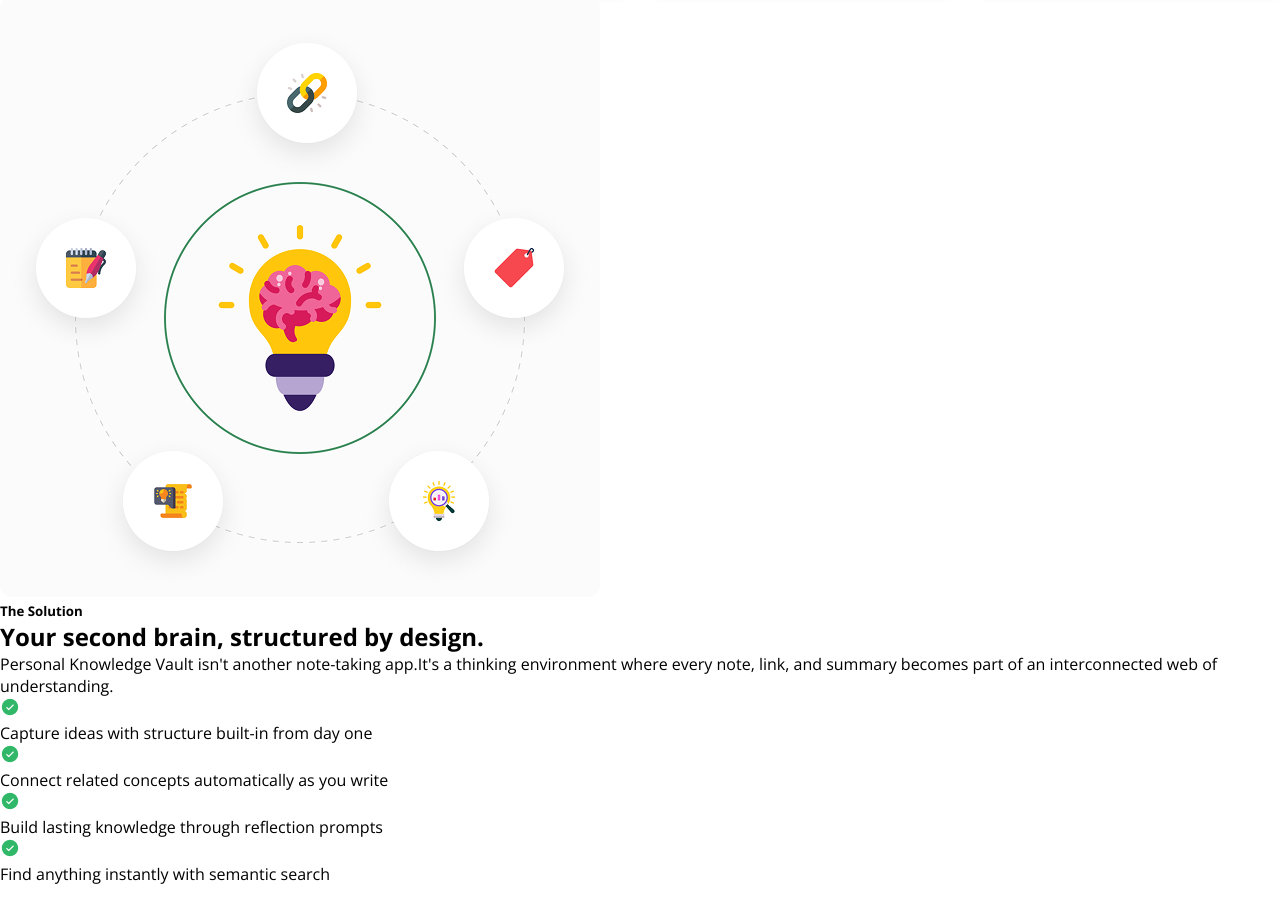
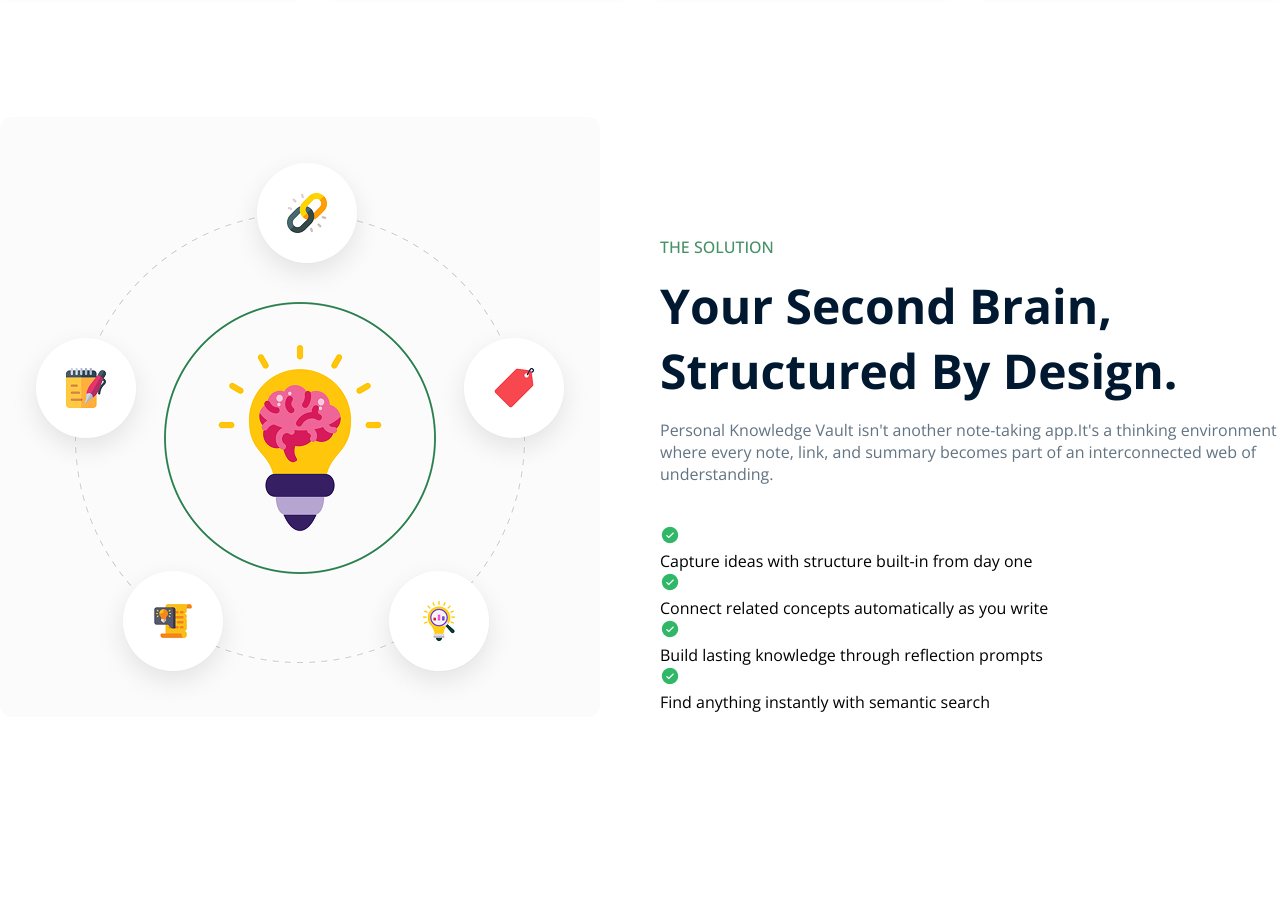
Before and after one commit to FahimIstiaq17/Assignment-01, a plain HTML site: page index.html in a window 1280 px wide. Shown: the part 1306-2229 px from the top of the page. Before the commit the page ends 2191 px from the top, so only its background shows below. Drawn offline with nearby package versions, Linux system fonts and the light colour scheme.

Commit message:
add solution section

```diff
--- a/index.html
+++ b/index.html
@@ -107,9 +107,11 @@
           <div class="knowledge-png">
             <img src="./assets/knowledge.png" alt="" />
           </div>
+          <div class="sol-details">
             <div class="sol-head">
-            <h5>The Solution</h5>
-            <h2>Your second brain, structured by design.</h2>
+              <h5>THE SOLUTION</h5>
+              <h2>Your Second Brain, <br>
+                Structured By Design.</h2>
               <p>Personal Knowledge Vault isn't another note-taking app.It's a thinking environment where every note, link, and summary becomes part of an interconnected web of understanding.</p>
             </div>
             <div class="list">
@@ -129,10 +131,8 @@
                 <img src="./assets/CheckCircle.png" alt="">
                 <p>Find anything instantly with semantic search</p>
               </div>
-
-
             </div>
-
+          </div>
         </div>
       </section>
 
--- a/style.css
+++ b/style.css
@@ -117,7 +117,8 @@
 
 .notes-container {
   max-width: 1360px;
-  margin: 0 auto;
+  margin: 0  auto;
+
 }
 .section-heading{
     max-width: 1360px;
@@ -145,7 +146,6 @@
 
 .items .card {
   padding: 69.5px 24px;
-  /* border: 1px solid red; */
   max-width: 322px;
   box-shadow: 0 0 8px 0 #0000000F;
   border-radius: 8px;
@@ -175,3 +175,58 @@
   place-items: center;
   height: auto;
 }
+
+#solution {
+    max-width: 1360px;
+    text-align: center;
+    margin: 0 auto;
+}
+.sol-con {
+  display: flex;
+ padding-top: 120px;
+ padding-bottom: 120px;
+  /* border: 1px solid red; */
+}
+.knowledge-png{
+  max-width: 600px;
+}
+.sol-details {
+  max-width: 700px;
+  padding: 120px 0px 120px 60px;
+  text-align: left;
+}
+
+.sol-head h5 {
+  max-width: 700px;
+  color: #469165;
+  font-weight: 500;
+  font-size: 16px;
+ line-height: 20px;
+ padding-bottom: 16px;
+}
+.sol-head h2 {
+  max-width: 700px;
+  color: #001931;
+  font-weight: bold;
+  font-size: 48px;
+ padding-bottom: 16px;
+}
+.sol-head p {
+  max-width: 700px;
+  color: #627382;
+  font-weight: 400;
+  font-size: 16px;
+ padding-bottom: 40px;
+}
+.list {
+max-width: 700px;
+text-align: left;
+}
+
+.list .list1 .list2 .list3 .list4 {
+  max-width: 382px;
+  color: #001931;
+  font-weight: 500;
+  font-size: 16px;
+  line-height: 20px;
+}
```
Lines whose indentation alone changed are shown as unchanged.
